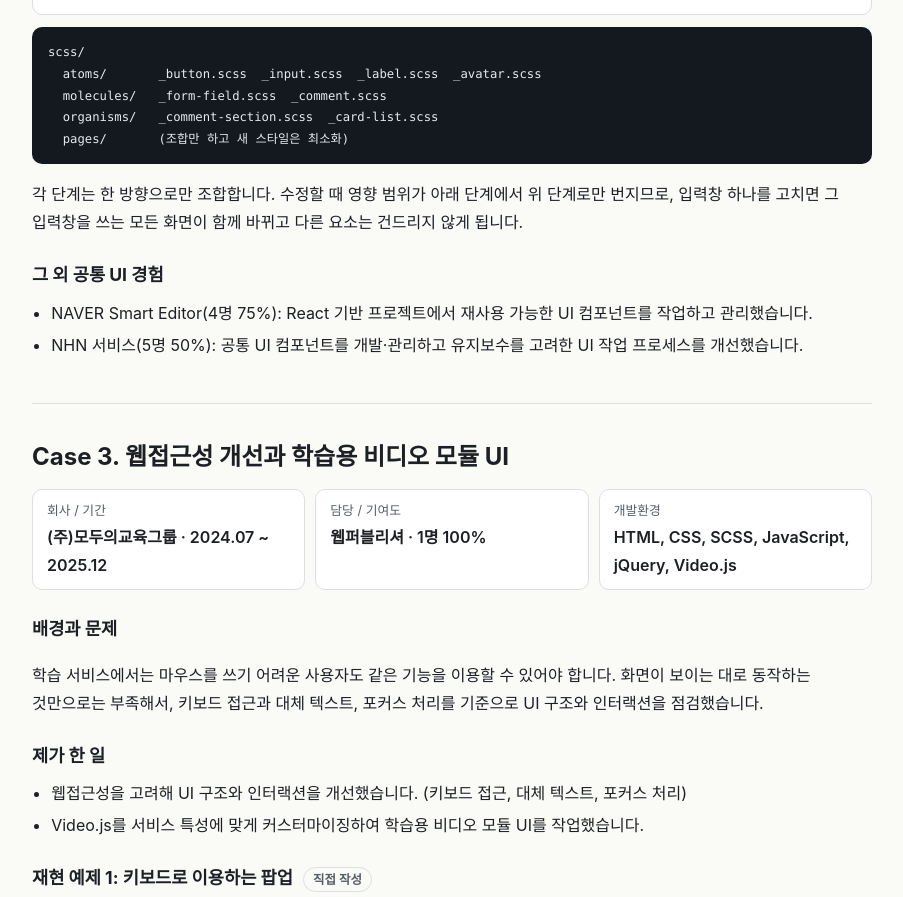
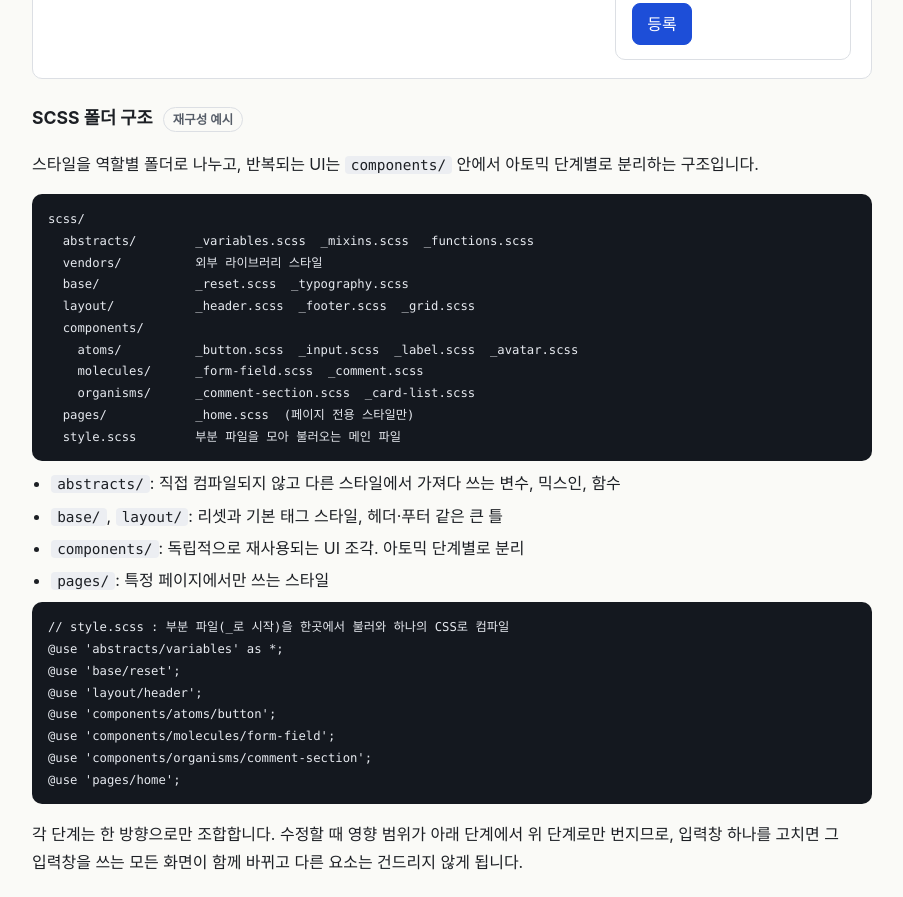
Before and after one commit to choieh/pf-2026, a plain HTML site: page index.html in a window 1280 px wide. Shown: the part 2867-3764 px from the top of the page, without its empty margins (188-1091 px from the left). Drawn offline with Linux system fonts and the light colour scheme.

Commit message:
case2 상세 내용 수정(아토믹 디자인)

```diff
--- a/index.html
+++ b/index.html
@@ -209,6 +209,8 @@ js/
     <ul class="plain">
       <li>신규 사이트 제작에 아토믹 디자인 방식을 적용해 UI를 재사용 가능한 컴포넌트 구조로 구성했습니다.</li>
       <li>폼 그룹, 리스트, 카드, 댓글 등 반복 UI를 컴포넌트화하고 HTML·SCSS·JavaScript를 기능 단위로 모듈화했습니다.</li>
+      <li>SCSS 폴더 구조를 역할별로 세분화하고, 가능한 한 컴포넌트 단위로 스타일 코드를 재사용하도록 구성했습니다.</li>
+      <li>스타일과 구조를 바꿀 때 한 곳만 고치면 되도록 코드를 구조적으로 작성해, 유지보수가 원활하도록 했습니다.</li>
       <li>Vite와 SCSS 기반 개발 환경에서 UI와 스타일 코드를 관리했습니다.</li>
     </ul>
     <p class="note">해당 사이트는 이후 디자인이 전면 개편되어 현재 공개된 화면에서는 당시 구조를 확인할 수 없습니다. 아래는 같은 방식을 새로 작성한 예제입니다.</p>
@@ -256,11 +258,33 @@ js/
         </section>
       </div>
     </div>
+<h3>SCSS 폴더 구조 <span class="badge">재구성 예시</span></h3>
+    <p>스타일을 역할별 폴더로 나누고, 반복되는 UI는 <code>components/</code> 안에서 아토믹 단계별로 분리하는 구조입니다.</p>
 <pre><code>scss/
-  atoms/       _button.scss  _input.scss  _label.scss  _avatar.scss
-  molecules/   _form-field.scss  _comment.scss
-  organisms/   _comment-section.scss  _card-list.scss
-  pages/       (조합만 하고 새 스타일은 최소화)</code></pre>
+  abstracts/        _variables.scss  _mixins.scss  _functions.scss
+  vendors/          외부 라이브러리 스타일
+  base/             _reset.scss  _typography.scss
+  layout/           _header.scss  _footer.scss  _grid.scss
+  components/
+    atoms/          _button.scss  _input.scss  _label.scss  _avatar.scss
+    molecules/      _form-field.scss  _comment.scss
+    organisms/      _comment-section.scss  _card-list.scss
+  pages/            _home.scss  (페이지 전용 스타일만)
+  style.scss        부분 파일을 모아 불러오는 메인 파일</code></pre>
+    <ul class="plain">
+      <li><code>abstracts/</code>: 직접 컴파일되지 않고 다른 스타일에서 가져다 쓰는 변수, 믹스인, 함수</li>
+      <li><code>base/</code>, <code>layout/</code>: 리셋과 기본 태그 스타일, 헤더·푸터 같은 큰 틀</li>
+      <li><code>components/</code>: 독립적으로 재사용되는 UI 조각. 아토믹 단계별로 분리</li>
+      <li><code>pages/</code>: 특정 페이지에서만 쓰는 스타일</li>
+    </ul>
+<pre><code>// style.scss : 부분 파일(_로 시작)을 한곳에서 불러와 하나의 CSS로 컴파일
+@use 'abstracts/variables' as *;
+@use 'base/reset';
+@use 'layout/header';
+@use 'components/atoms/button';
+@use 'components/molecules/form-field';
+@use 'components/organisms/comment-section';
+@use 'pages/home';</code></pre>
     <p>각 단계는 한 방향으로만 조합합니다. 수정할 때 영향 범위가 아래 단계에서 위 단계로만 번지므로, 입력창 하나를 고치면 그 입력창을 쓰는 모든 화면이 함께 바뀌고 다른 요소는 건드리지 않게 됩니다.</p>
 
     <h3>그 외 공통 UI 경험</h3>
```
Also changed, not shown: 1 other file.
